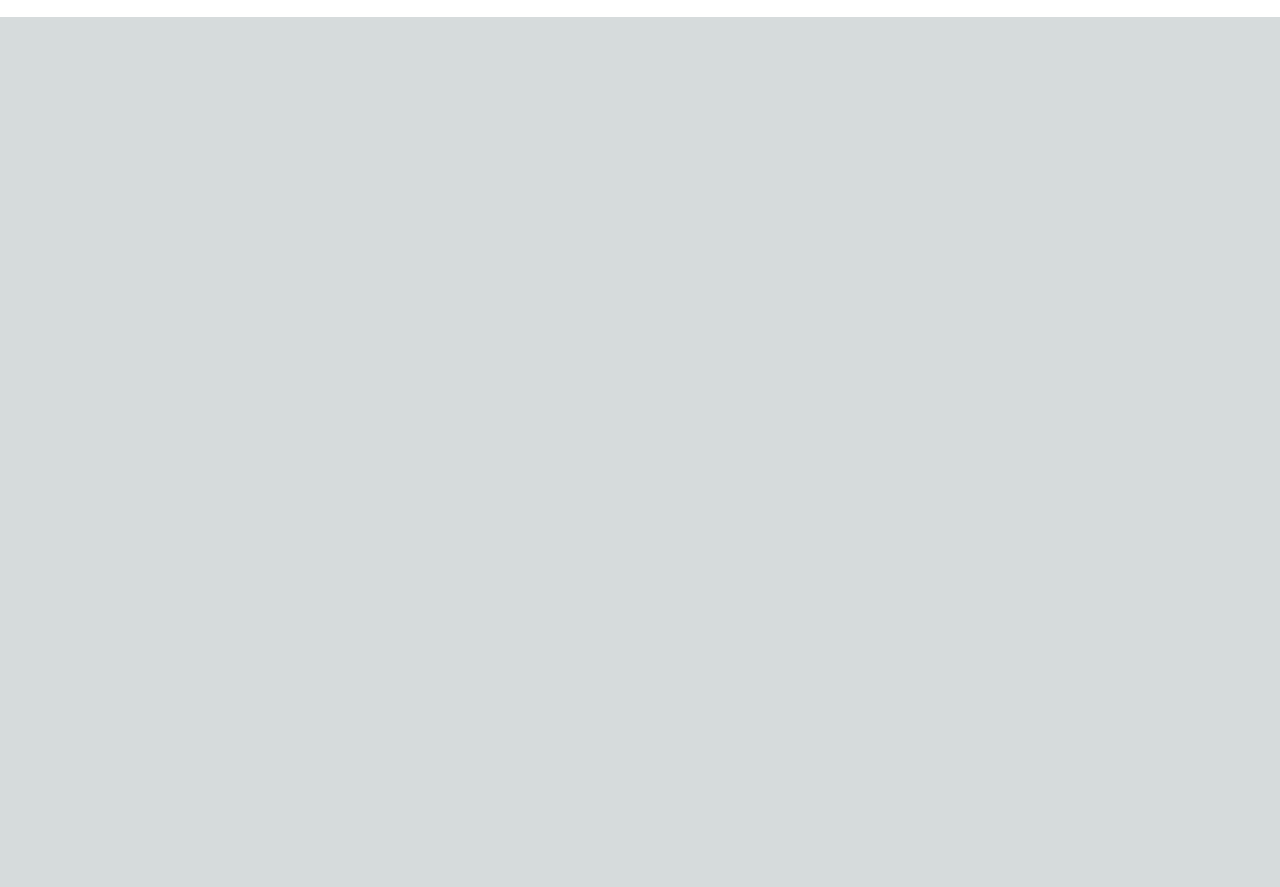
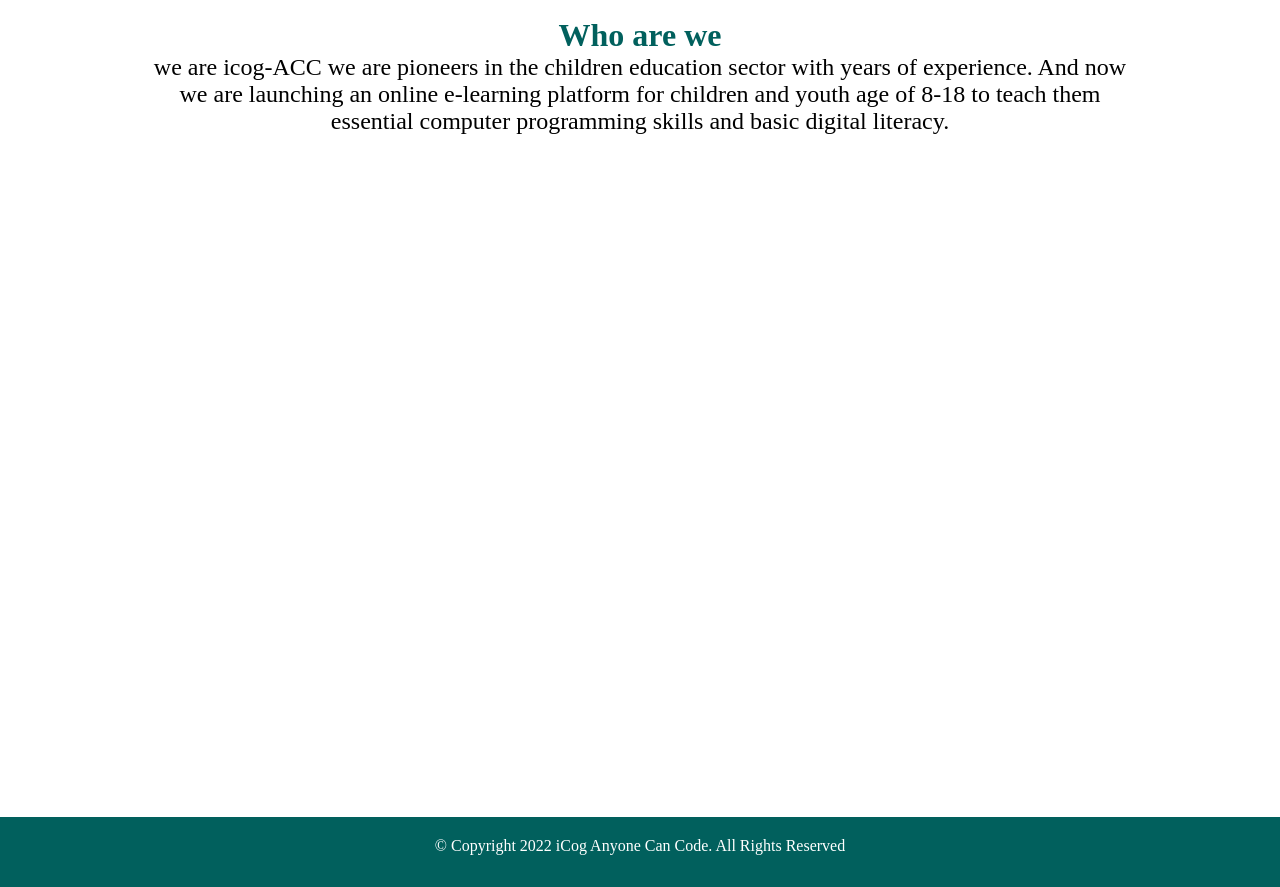
Before and after one commit to Melat16/LMS-MVP, a Next.js app: page / in a window 1280 px wide. Shown: the part 860-1747 px from the top of the page. Before the commit the page ends 877 px from the top, so only its background shows below. Built offline with nearby package versions, Linux system fonts and the light colour scheme.

Commit message:
footer and who we are added

```diff
--- a/pages/index.js
+++ b/pages/index.js
@@ -1,14 +1,15 @@
 import Navbar from "../components/Navbar";
 import Home2 from "./home";
-
+import Footer from "../components/Footer";
+import Who from "./who";
 
 export default function Home() {
   return (
     <>
      <Navbar />
      <Home2/>
-
-
+     <Who/>
+     <Footer/>
    </>
 
   )
```
